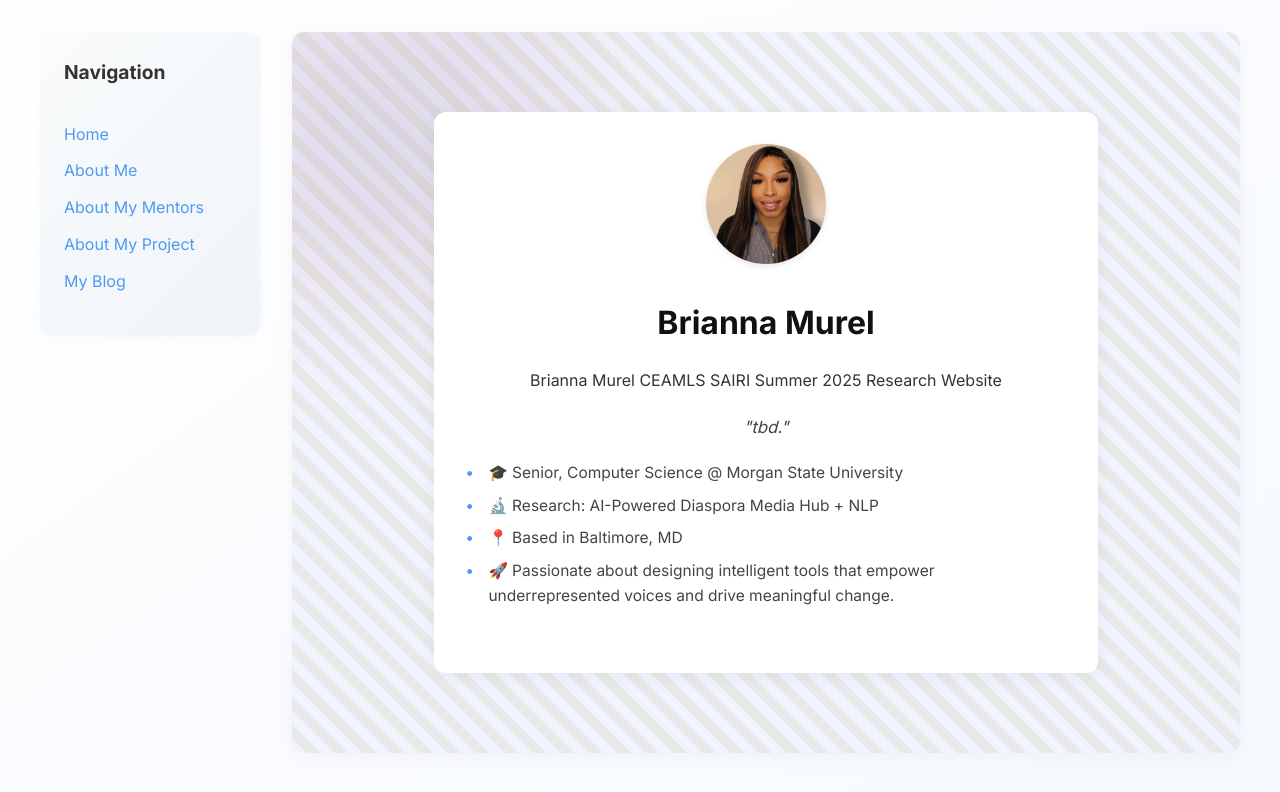
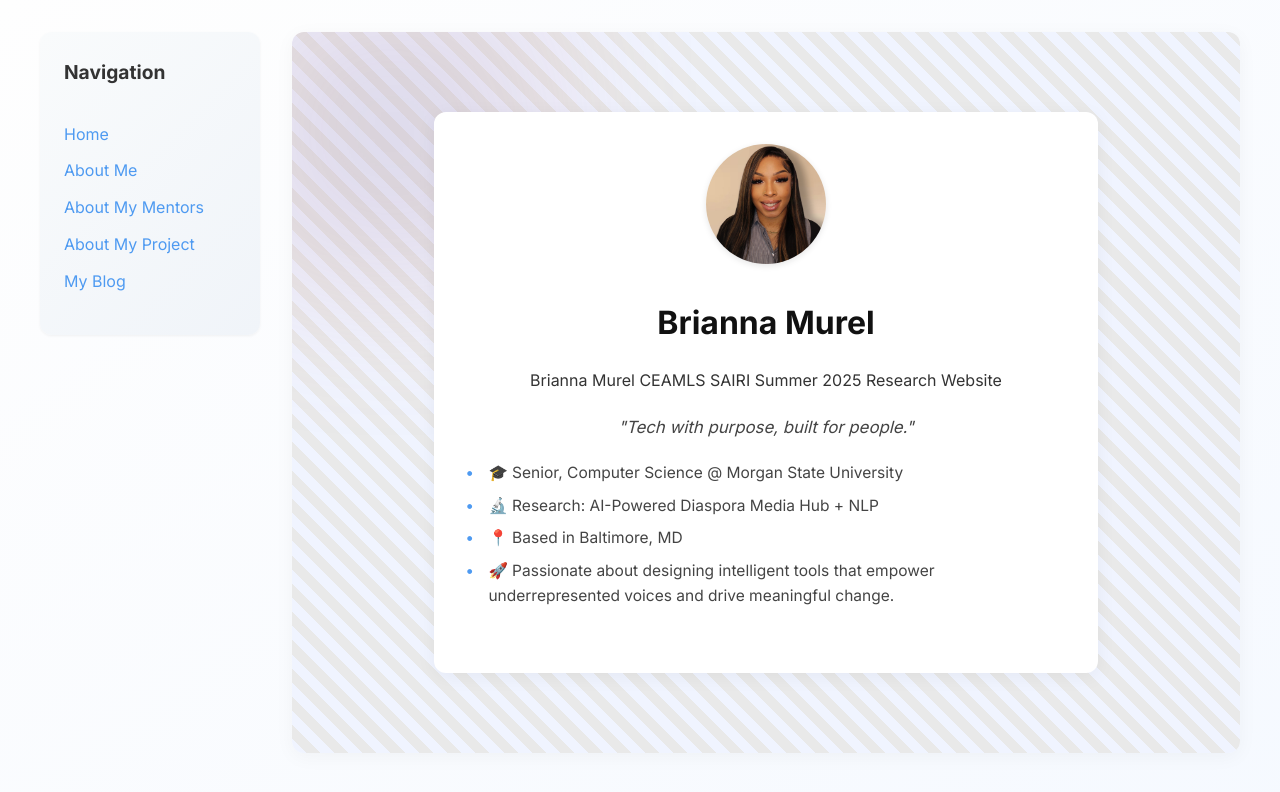
Before and after one commit to brmu22/brmu22.github.io, a Jekyll site: the page built from index.md, in a window 1280 px wide. Shown: the top 792 px of the page. Built offline with Jekyll 4.4.1, drawn with Linux system fonts in a browser that asks for light colours.

Commit message:
Update index.md

```diff
--- a/index.md
+++ b/index.md
@@ -3,7 +3,7 @@ layout: home
 title: Brianna Murel
 description: Brianna Murel CEAMLS SAIRI Summer 2025 Research Website
 
-motto: "tbd."
+motto: "Tech with purpose, built for people."
 
 quick_facts:
   - "🎓 Senior, Computer Science @ Morgan State University"
```
